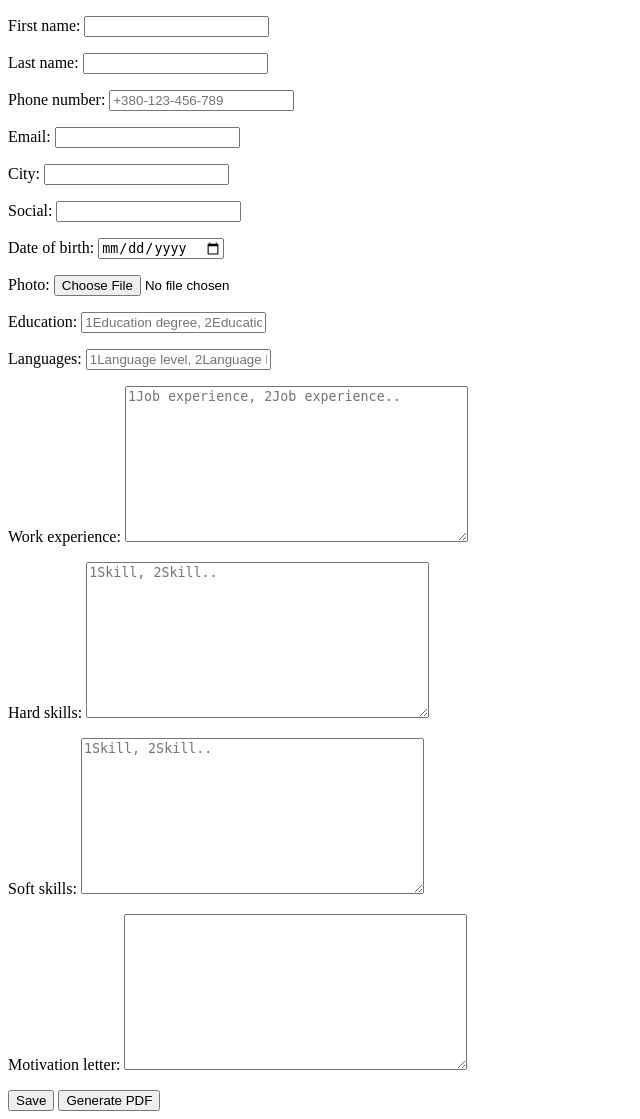
After one commit to V1P7/ResumeGenerator, a Django app: page /generate_pdf/ in a window 1280 px wide. The commit adds this page. Shown: the whole page, without its empty margins (0-640 px from the left). Run offline with Django 4.2, Linux system fonts and the light colour scheme.

Commit message:
Add function for download resume in file.pdf

```diff
--- a/builder/urls.py
+++ b/builder/urls.py
@@ -4,4 +4,5 @@ from . import views
 urlpatterns = [
     path('', views.index, name= 'index'),
     path('create_resume/', views.create_resume, name= 'create_resume'),
+    path('generate_pdf/', views.generate_pdf, name='generate_pdf'),
 ]
--- a/builder/views.py
+++ b/builder/views.py
@@ -1,6 +1,8 @@
+from django.http import HttpResponse, FileResponse
+from reportlab.pdfgen import canvas
 from django.shortcuts import render, redirect
 from .forms import ResumeForm
-
+import io
 
 def index(request):
 	title = "Main Page"
@@ -36,3 +38,44 @@ def create_resume(request):
 
 	context = {'form': form}
 	return render(request, 'builder/create_resume.html', context)
+
+
+def generate_pdf(request):
+	if request.method == 'POST':
+		form = ResumeForm(request.POST)
+		if form.is_valid():
+			data = form.cleaned_data
+
+			buffer = io.BytesIO()
+			p = canvas.Canvas(buffer)
+
+			y_coordinate = 750  # Начальная координата Y для текста
+
+			p.drawString(100, y_coordinate, f"Name: {data['first_name']} {data['last_name']}")
+			y_coordinate -= 20
+
+			p.drawString(100, y_coordinate, f"Number: {data['phone_number']}")
+			y_coordinate -= 20
+
+			p.drawString(100, y_coordinate, f"Email: {data['email']}")
+			y_coordinate -= 20
+
+			p.drawString(100, y_coordinate, f"City: {data['city']}")
+			y_coordinate -= 20
+
+			p.drawString(100, y_coordinate, f"Date of birth: {data['date_of_birth']}")
+			y_coordinate -= 20
+
+			p.showPage()
+			p.save()
+
+			buffer.seek(0)
+			response = FileResponse(buffer, content_type = 'application/pdf')
+			response['Content-Disposition'] = f'attachment; filename="{data["first_name"]}_{data["last_name"]}_resume.pdf"'
+
+			return response
+	else:
+		form = ResumeForm()
+
+		context = {'form': form}
+		return render(request, 'builder/resume_form.html', context)
--- a/templates/builder/create_resume.html
+++ b/templates/builder/create_resume.html
@@ -5,6 +5,6 @@
     <form method="post" enctype="multipart/form-data">
         {% csrf_token %}
         {{ form.as_p }}
+        <button type="submit">Save</button>
 
-        <button type="submit">Save</button>
 {% endblock %}
--- /dev/null
+++ b/templates/builder/resume_form.html
@@ -0,0 +1,12 @@
+{% extends 'builder/base.html' %}
+
+{% block content %}
+	<form method="post" action="{% url 'generate_pdf' %}">
+    {% csrf_token %}
+    <div class="form-group">
+        {{ form.as_p }}
+        <button type="submit">Save</button>
+        <button type="submit" formaction="{% url 'generate_pdf' %}" class="btn btn-primary">Generate PDF</button>
+    </div>
+</form>
+{% endblock %}
```
